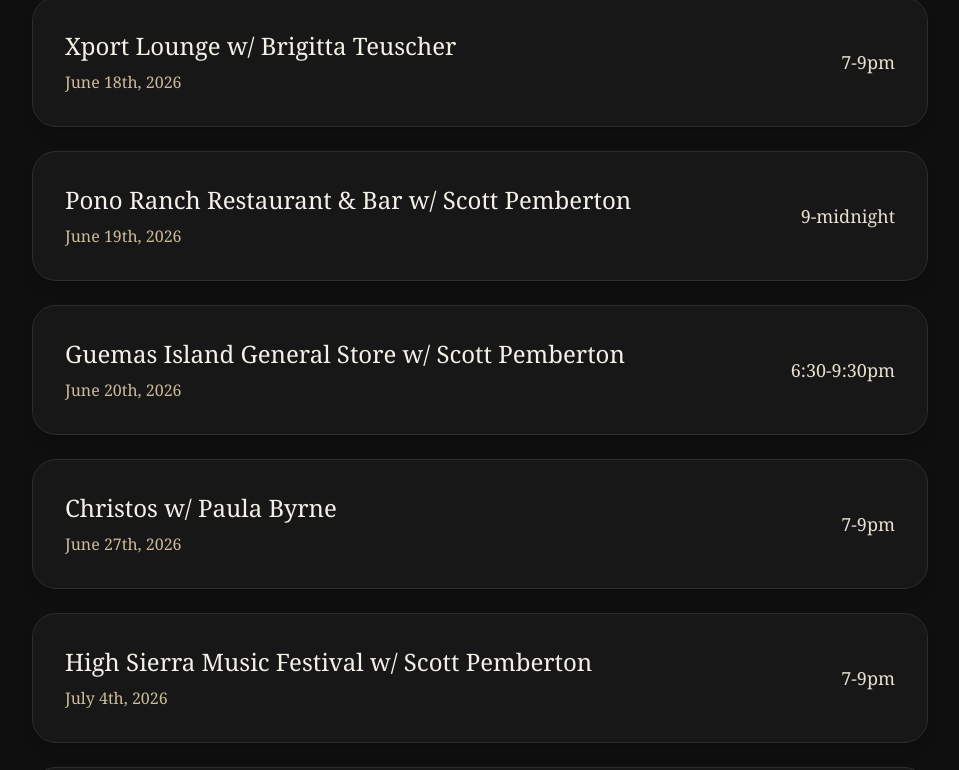
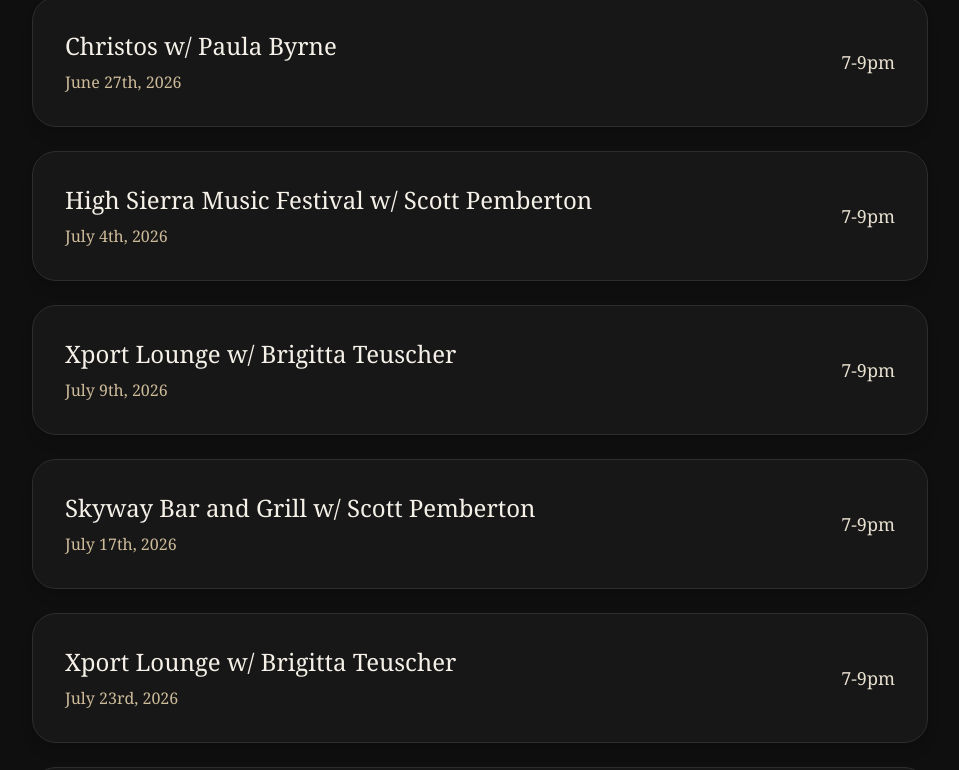
Before and after one commit to pianobrandon/brandon-jazz-site, a Next.js app: page / in a window 1280 px wide. Shown: the part 1847-2617 px from the top of the page, without its empty margins (160-1119 px from the left). Built offline with nearby package versions, Linux system fonts and the light colour scheme.

Commit message:
update gigs

```diff
--- a/src/app/page.tsx
+++ b/src/app/page.tsx
@@ -83,21 +83,6 @@
 
         <div className="max-w-4xl mx-auto space-y-6">
           {[
-            {
-              venue: 'Xport Lounge w/ Brigitta Teuscher',
-              date: 'June 18th, 2026',
-              time: '7-9pm',
-            },
-            {
-              venue: 'Pono Ranch Restaurant & Bar w/ Scott Pemberton',
-              date: 'June 19th, 2026',
-              time: '9-midnight',
-            },
-            {
-              venue: 'Guemas Island General Store w/ Scott Pemberton',
-              date: 'June 20th, 2026',
-              time: '6:30-9:30pm',
-            },
             {
               venue: 'Christos w/ Paula Byrne',
               date: 'June 27th, 2026',
@@ -223,7 +208,8 @@
             <ul className="space-y-4 text-[#e7dfcf] text-lg">
               <li>• Jazz improvisation & soloing</li>
               <li>• Music theory & ear training</li>
-              <li>• Piano technique & voicings</li>
+              <li>• Piano technique</li>
+              <li>• Jazz harmony & voicings</li>
               <li>• Performance coaching</li>
               <li>• Personalized lesson plans</li>
             </ul>
```
